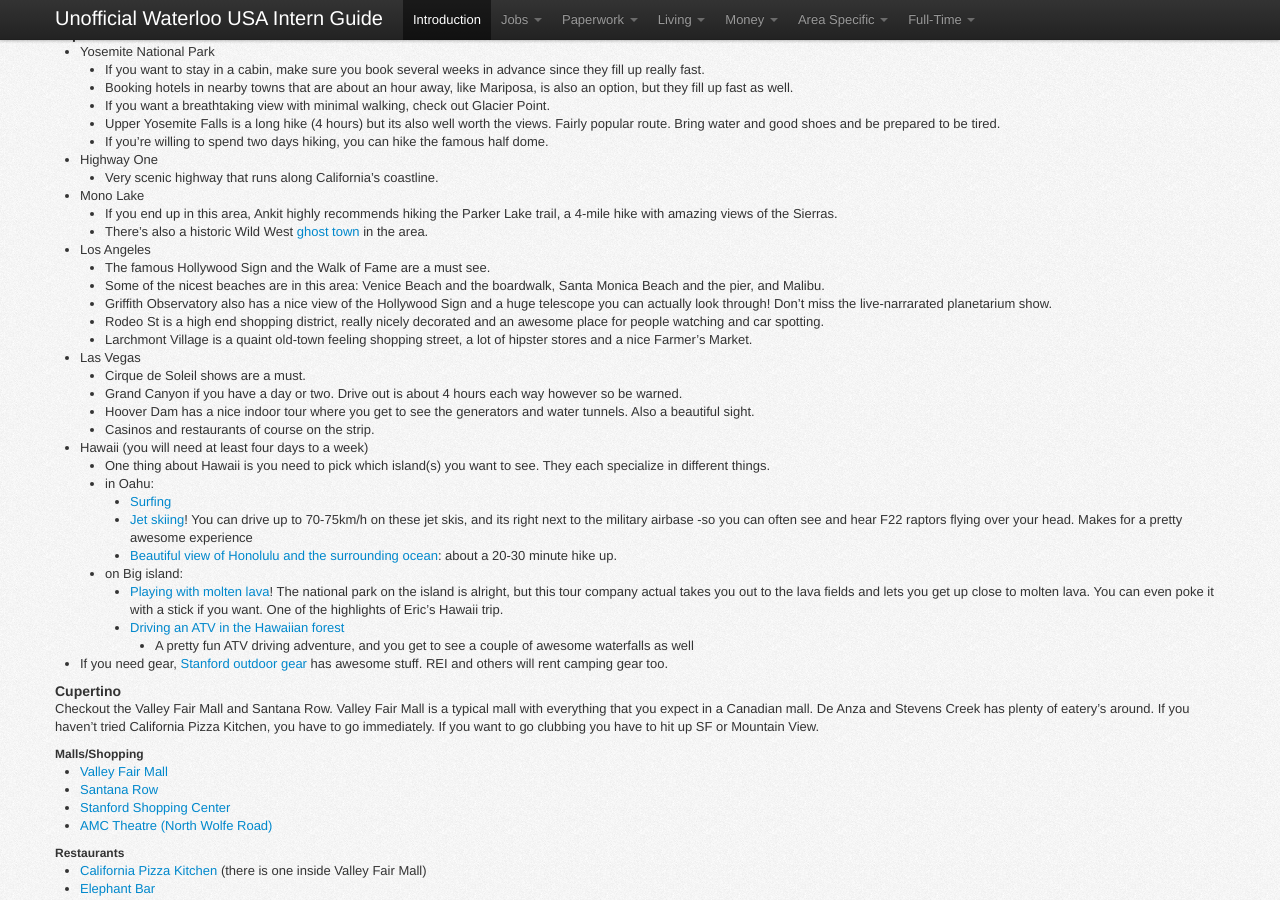
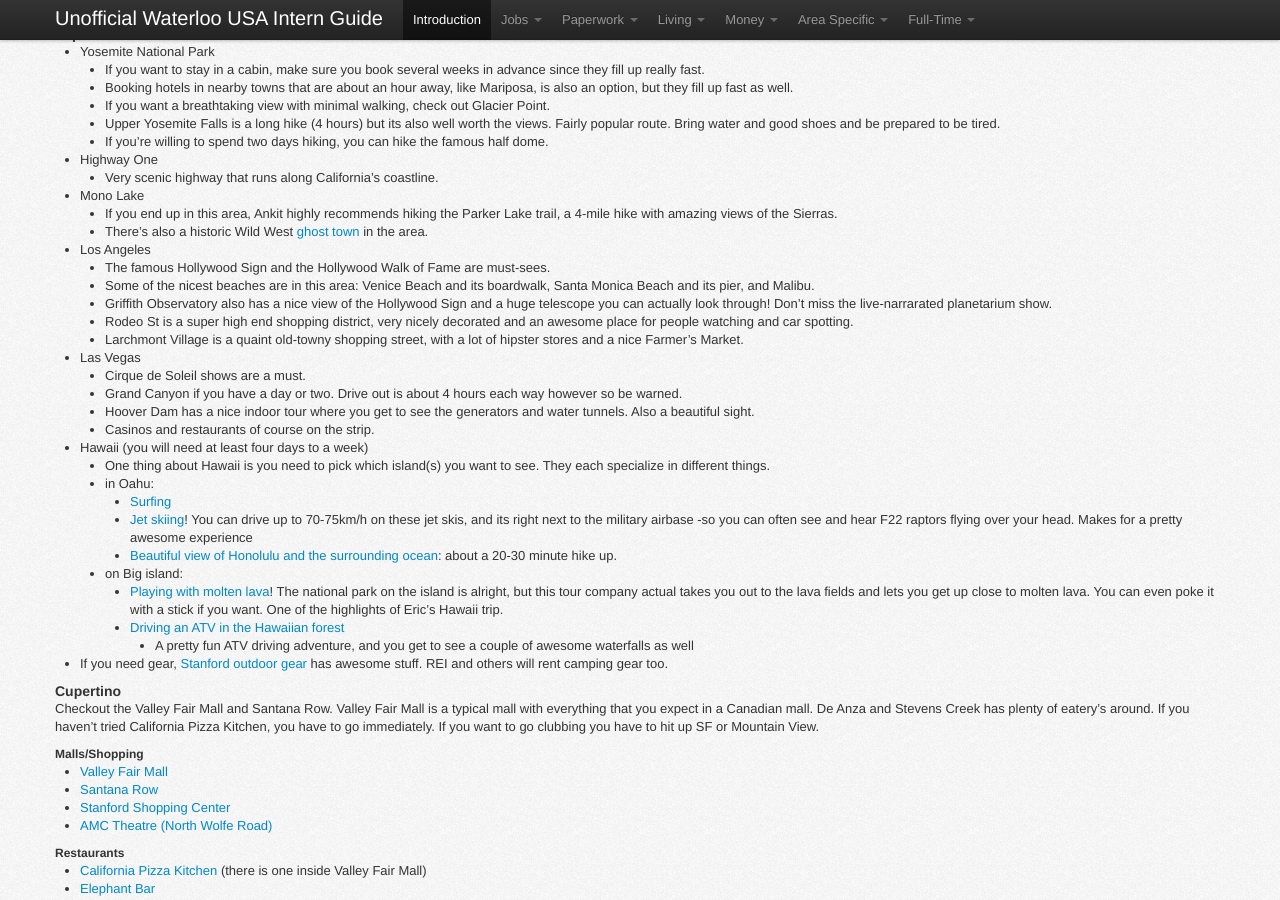
Before and after one commit to sholiday/Unofficial-Waterloo-USA-Intern-Guide, a Jekyll site: the page built from index.markdown, in a window 1280 px wide and 900 px high, scrolled down 11800 px. Built offline with Jekyll 4.4.1, drawn with Linux system fonts in a browser that asks for light colours; nearby versions of some CDN libraries; some of the changed text lies outside the part shown.

Commit message:
grammar and rewording

```diff
--- a/index.markdown
+++ b/index.markdown
@@ -897,7 +897,7 @@ If you are an intern and have more info let me know.
 * For larger road trips, rent a [Zipcar](http://www.zipcar.com/) (car sharing
   service). 5 people in a car only end up paying $15 each, don't need to pay for
   gas.
-* Victor also had luck with [Getaround](https://www.getaround.com/), gas isn't covered, but it can be more convenient for renting larger vehicles and longer term (1 week) rentals. A 7-seat minivan cost around $10 per person per day to rent, with plenty of mileage.
+* Victor also had luck with [Getaround](https://www.getaround.com/). Gas isn't covered, but it can be more convenient for renting larger vehicles and longer term (1 week) rentals. A 7-seat minivan cost around $10 per person per day to rent, with plenty of mileage.
 
 #### Airports
 * An airport shuttle is a good alternative to taxies and BART, especially if you
@@ -1035,11 +1035,11 @@ It's worth a trip after your first paycheque.
     in the area.
 
 * Los Angeles
-  * The famous Hollywood Sign and the Walk of Fame are a must see.
-  * Some of the nicest beaches are in this area: Venice Beach and the boardwalk, Santa Monica Beach and the pier, and Malibu.
+  * The famous Hollywood Sign and the Hollywood Walk of Fame are must-sees.
+  * Some of the nicest beaches are in this area: Venice Beach and its boardwalk, Santa Monica Beach and its pier, and Malibu.
   * Griffith Observatory also has a nice view of the Hollywood Sign and a huge telescope you can actually look through! Don't miss the live-narrarated planetarium show.
-  * Rodeo St is a high end shopping district, really nicely decorated and an awesome place for people watching and car spotting.
-  * Larchmont Village is a quaint old-town feeling shopping street, a lot of hipster stores and a nice Farmer's Market.
+  * Rodeo St is a super high end shopping district, very nicely decorated and an awesome place for people watching and car spotting.
+  * Larchmont Village is a quaint old-towny shopping street, with a lot of hipster stores and a nice Farmer's Market.
 
 * Las Vegas
   * Cirque de Soleil shows are a must.
```
Also changed, not shown: other parts of index.markdown (+1 -1 lines).
